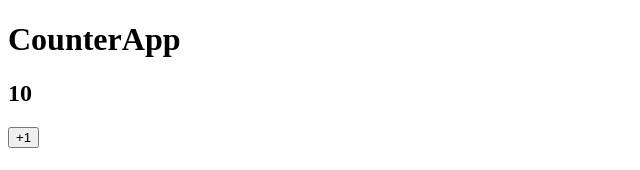
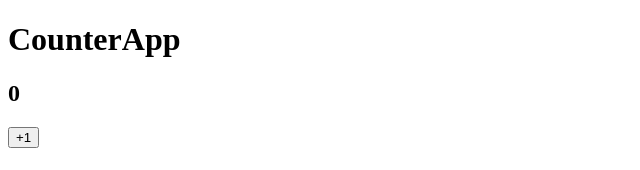
Before and after one commit to PeterGabrielVE/counter-app, a React (Create React App) app: page / in a window 1280 px wide. Shown: the top 170 px of the page, without its empty margins (0-640 px from the left). Built offline with nearby package versions, Linux system fonts and the light colour scheme.

Commit message:
useState hook

```diff
--- a/src/CounterApp.js
+++ b/src/CounterApp.js
@@ -1,16 +1,18 @@
-import React from 'react'
+import React, { useState } from 'react'
 import PropTypes from 'prop-types'
 
 const CounterApp = ({ value })=> {
 
+    const [ counter, setCounter ] = useState( 0 );
     //handleAdd
     const handleAdd = (e) => {
-        console.log(e)
+        //setCounter( counter + 1 )
+        setCounter( (c)  => c + 1)
     }
     return (
     <>
         <h1>CounterApp</h1>
-        <h2> { value } </h2>
+        <h2> { counter } </h2>
         <button onClick={ handleAdd }>+1</button>
     </>
   )
```
